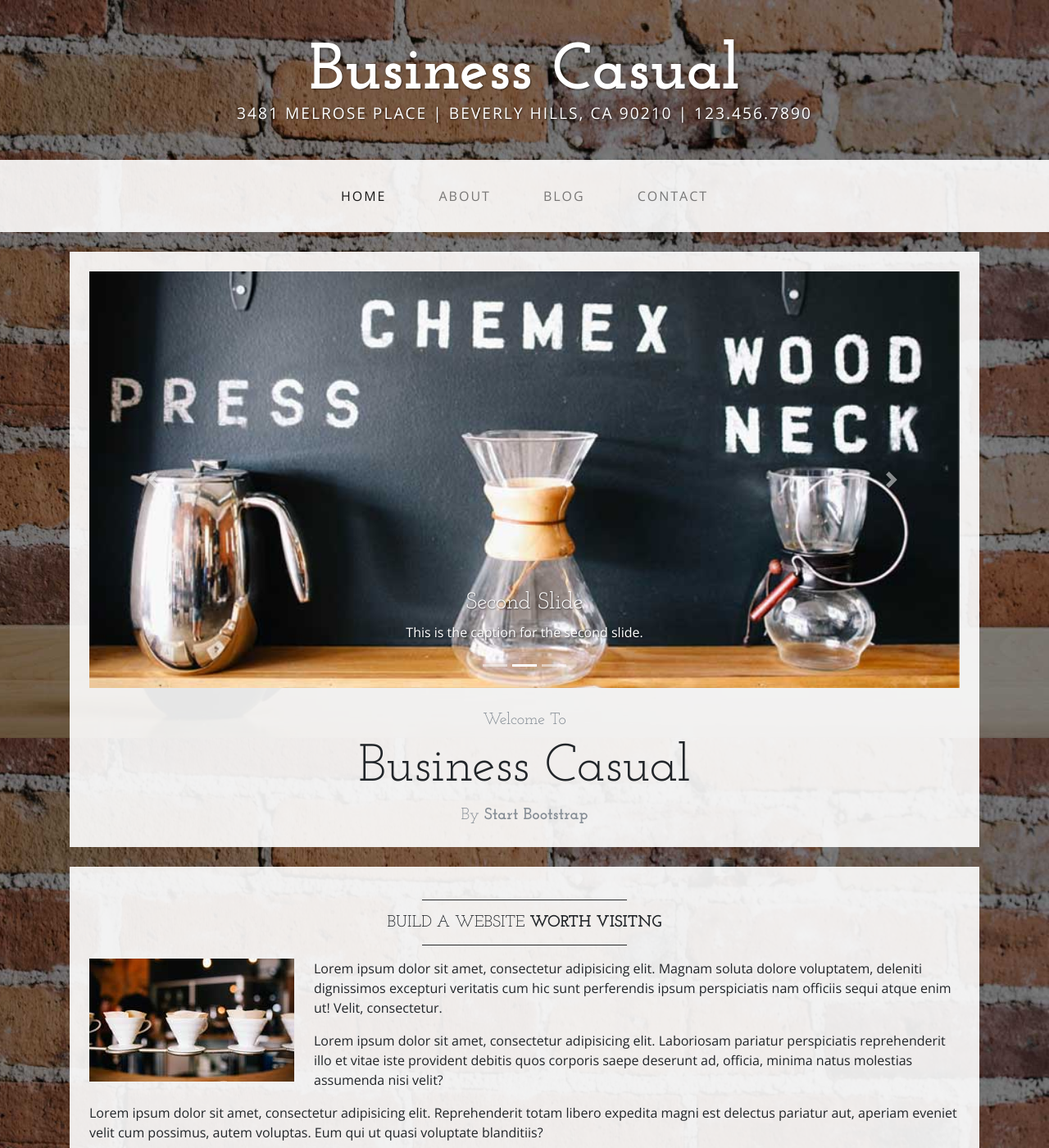
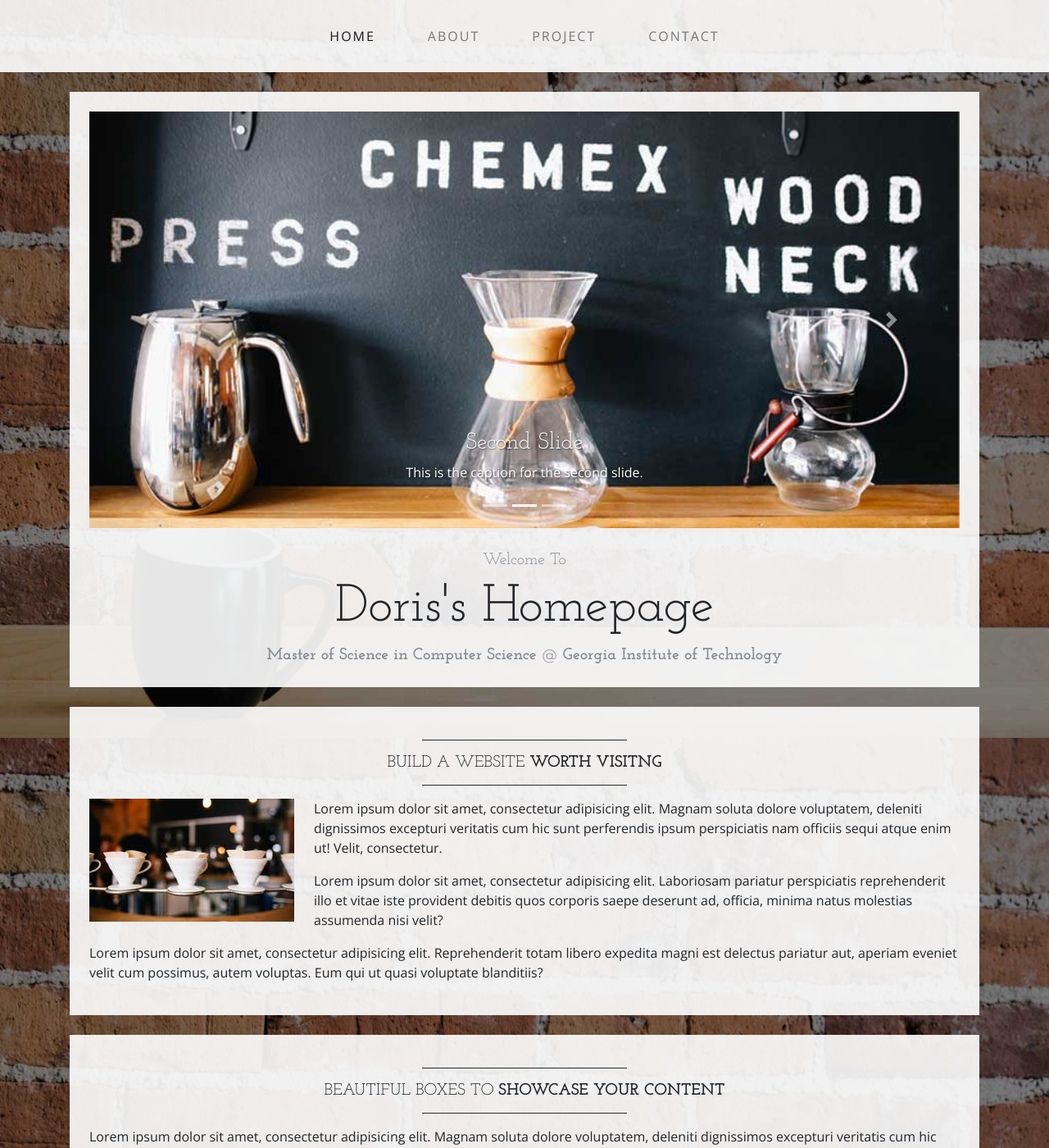
Before and after one commit to keikoatobe/keikoatobe.github.io, a Jekyll site: the page built from index.html, in a window 1280 px wide and 1400 px high. Shown: the whole window at 82% size. Built offline with Jekyll 4.4.1, drawn with Linux system fonts in a browser that asks for light colours.

Commit message:
change content

```diff
--- a/_layouts/default.html
+++ b/_layouts/default.html
@@ -22,19 +22,19 @@
 <link href="css/business-casual.css" rel="stylesheet">
 </head>
 <body>
-	<div
+	<!-- <div
 		class="tagline-upper text-center text-heading text-shadow text-white mt-5 d-none d-lg-block">Business
 		Casual</div>
 	<div
 		class="tagline-lower text-center text-expanded text-shadow text-uppercase text-white mb-5 d-none d-lg-block">3481
 		Melrose Place | Beverly Hills, CA 90210 | 123.456.7890</div>
-
+-->
 	<!-- Navigation -->
 	<nav class="navbar navbar-expand-lg navbar-light bg-faded py-lg-4">
 		<div class="container">
 			<a
 				class="navbar-brand text-uppercase text-expanded font-weight-bold d-lg-none"
-				href="#">Start Bootstrap</a>
+				href="#">Doris Liu</a>
 			<button class="navbar-toggler" type="button" data-toggle="collapse"
 				data-target="#navbarResponsive" aria-controls="navbarResponsive"
 				aria-expanded="false" aria-label="Toggle navigation">
@@ -50,7 +50,7 @@
 						class="nav-link text-uppercase text-expanded" href="about.html">About</a>
 					</li>
 					<li class="nav-item px-lg-4"><a
-						class="nav-link text-uppercase text-expanded" href="blog.html">Blog</a>
+						class="nav-link text-uppercase text-expanded" href="blog.html">Project</a>
 					</li>
 					<li class="nav-item px-lg-4"><a
 						class="nav-link text-uppercase text-expanded" href="contact.html">Contact</a>
@@ -111,9 +111,9 @@
 			<!-- Welcome Message -->
 			<div class="text-center mt-4">
 				<div class="text-heading text-muted text-lg">Welcome To</div>
-				<h1 class="my-2">Business Casual</h1>
+				<h1 class="my-2">Doris's Homepage</h1>
 				<div class="text-heading text-muted text-lg">
-					By <strong>Start Bootstrap</strong>
+					<strong>Master of Science in Computer Science</strong> @ <strong>Georgia Institute of Technology</strong>
 				</div>
 			</div>
 		</div>
```
